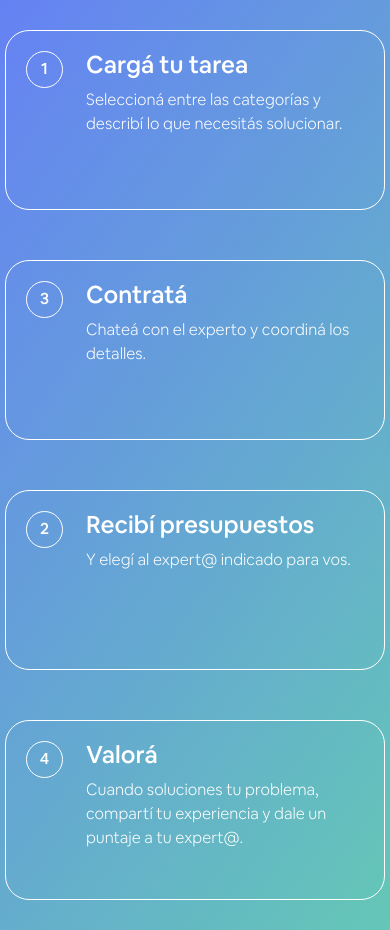
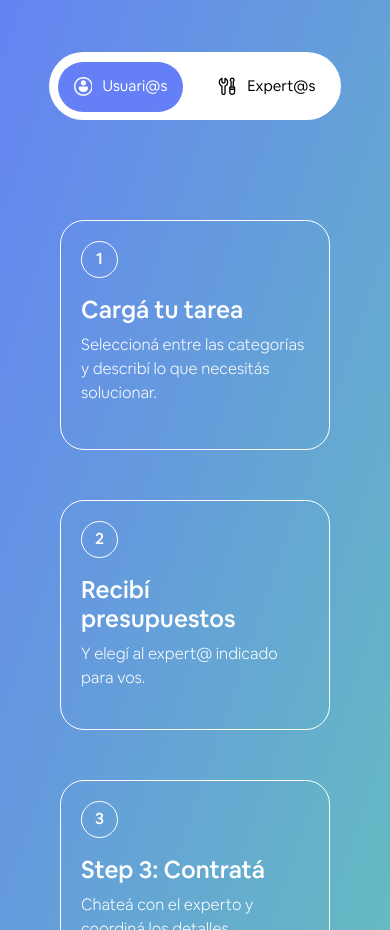
Before and after one commit to pascualmanuel/mannoapp, a React (Create React App) app: page / in a window 390 px wide. Shown: the part 1070-2000 px from the top of the page. Built offline with nearby package versions, Linux system fonts and the light colour scheme.

Commit message:
Tabs Component responsive

```diff
--- a/src/Components/ComoFuncionaExperto.js
+++ b/src/Components/ComoFuncionaExperto.js
@@ -58,7 +58,7 @@ function ComoFuncionaExperto() {
               onMouseLeave={() => setBgColour(Step1)}
             >
               <div className="bullet-hiw">1</div>
-              <section style={{marginLeft: "60px"}}>
+              <section className="step-cont-section">
                 <h3 className="title-hiw"> Busca lroem</h3>
                 <p className="text-hiw">
                   Seleccioná entre las categorías y describí lo que necesitás
@@ -77,13 +77,24 @@ function ComoFuncionaExperto() {
               onMouseEnter={() => setBgColour(Step2)}
               onMouseLeave={() => setBgColour(Step2)}
             >
-              <div className="bullet-hiw">3</div>
+              <div className="bullet-hiw">
+                <span className="desktop-bullet">3</span>
+                <span className="mobile-bullet">2</span>
+              </div>
 
-              <section style={{marginLeft: "60px"}}>
-                <h3 className="title-hiw"> Recibi</h3>
+              <section className="step-cont-section">
+                <span className="mobile-bullet">
+                  <h3 className="title-hiw"> Step 2: Recibí presupuestos</h3>
+                  <p className="text-hiw">
+                    Y elegí al expert@ indicado para vos.
+                  </p>
+                </span>
+                <span className="desktop-bullet">
+                  <h3 className="title-hiw"> Step 3: Contratá</h3>
                   <p className="text-hiw">
                     Chateá con el experto y coordiná los detalles.
                   </p>
+                </span>
               </section>
             </div>
           </div>
@@ -101,12 +112,23 @@ function ComoFuncionaExperto() {
               onMouseEnter={() => setBgColour(Step3)}
               onMouseLeave={() => setBgColour(Step3)}
             >
-              <div className="bullet-hiw">2</div>
-              <section style={{marginLeft: "60px"}}>
-                <h3 className="title-hiw"> Presupuestá</h3>
+              <div className="bullet-hiw">
+                <span className="desktop-bullet">2</span>
+                <span className="mobile-bullet">3</span>
+              </div>
+              <section className="step-cont-section">
+                <span className="desktop-bullet">
+                  <h3 className="title-hiw"> Step 2: Recibí presupuestos</h3>
                   <p className="text-hiw">
                     Y elegí al expert@ indicado para vos.
                   </p>
+                </span>
+                <span className="mobile-bullet">
+                  <h3 className="title-hiw"> Step 3: Contratá</h3>
+                  <p className="text-hiw">
+                    Chateá con el experto y coordiná los detalles.
+                  </p>
+                </span>
               </section>
             </div>
           </div>
@@ -121,7 +143,7 @@ function ComoFuncionaExperto() {
               onMouseLeave={() => setBgColour(Step4)}
             >
               <div className="bullet-hiw">4</div>
-              <section style={{marginLeft: "60px"}}>
+              <section className="step-cont-section">
                 <h3 className="title-hiw"> Recibi el dinero</h3>
                 <p className="text-hiw">
                   Cuando soluciones tu problema, compartí tu experiencia y dale
--- a/src/Components/ComoFuncionaUsuario.js
+++ b/src/Components/ComoFuncionaUsuario.js
@@ -43,7 +43,7 @@ function ComoFuncionaUsuario() {
               onMouseLeave={() => setBgColour(Step1)}
             >
               <div className="bullet-hiw">1</div>
-              <section style={{marginLeft: "60px"}}>
+              <section className="step-cont-section">
                 <h3 className="title-hiw"> Cargá tu tarea</h3>
                 <p className="text-hiw">
                   Seleccioná entre las categorías y describí lo que necesitás
@@ -57,13 +57,24 @@ function ComoFuncionaUsuario() {
                 onMouseEnter={() => setBgColour(Step3)}
                 onMouseLeave={() => setBgColour(Step3)}
               >
-                <div className="bullet-hiw">3</div>
+                <div className="bullet-hiw">
+                  <span className="desktop-bullet">3</span>
+                  <span className="mobile-bullet">2</span>
+                </div>
 
-                <section style={{marginLeft: "60px"}}>
-                  <h3 className="title-hiw"> Contratá</h3>
+                <section className="step-cont-section">
+                  <span className="mobile-bullet">
+                    <h3 className="title-hiw"> Recibí presupuestos</h3>
+                    <p className="text-hiw">
+                      Y elegí al expert@ indicado para vos.
+                    </p>
+                  </span>
+                  <span className="desktop-bullet">
+                    <h3 className="title-hiw">Contratá</h3>
                     <p className="text-hiw">
                       Chateá con el experto y coordiná los detalles.
                     </p>
+                  </span>
                 </section>
               </div>
             </div>
@@ -75,12 +86,23 @@ function ComoFuncionaUsuario() {
               onMouseEnter={() => setBgColour(Step2)}
               onMouseLeave={() => setBgColour(Step2)}
             >
-              <div className="bullet-hiw">2</div>
-              <section style={{marginLeft: "60px"}}>
-                <h3 className="title-hiw"> Recibí presupuestos</h3>
+              <div className="bullet-hiw">
+                <span className="desktop-bullet">2</span>
+                <span className="mobile-bullet">3</span>
+              </div>
+              <section className="step-cont-section">
+                <span className="desktop-bullet">
+                  <h3 className="title-hiw">Recibí presupuestos</h3>
                   <p className="text-hiw">
                     Y elegí al expert@ indicado para vos.
                   </p>
+                </span>
+                <span className="mobile-bullet">
+                  <h3 className="title-hiw"> Step 3: Contratá</h3>
+                  <p className="text-hiw">
+                    Chateá con el experto y coordiná los detalles.
+                  </p>
+                </span>
               </section>
             </div>
             <div
@@ -89,11 +111,11 @@ function ComoFuncionaUsuario() {
               onMouseLeave={() => setBgColour(Step4)}
             >
               <div className="bullet-hiw">4</div>
-              <section style={{marginLeft: "60px"}}>
+              <section className="step-cont-section">
                 <h3 className="title-hiw"> Valorá</h3>
                 <p className="text-hiw">
-                  Cuando soluciones tu problema, compartí tu experiencia y dale
-                  un puntaje a tu expert@.
+                  Cuando soluciones tu problema, compartí tu experiencia
+                  poniéndole un puntaje a tu expert@.
                 </p>
               </section>
             </div>
--- a/src/Components/Tabs/TabsComp.js
+++ b/src/Components/Tabs/TabsComp.js
@@ -28,6 +28,7 @@ function TabsComp() {
     <>
       <div className="full-container-hiw">
         <div className="content-hiw-flex">
+        <div className="hr-hiw"></div>
           <h2 className="h2-hiw">¿Cómo Funciona?</h2>
           <Tabs fill transition={false}>
             <Tab
--- a/src/index.css
+++ b/src/index.css
@@ -291,13 +291,14 @@ h2 {
   margin-top: 80px;
   /* z-index: -3; */
 }
-/*
+
 .fondo {
-  background: linear-gradient(-45deg, #ee7752, #e73c7e, #23a6d5, #23d5ab);
-  background-size: 400% 400%;
-  animation: gradient 15s ease infinite;
-  height: 100vh;
-} */
+  /* background: linear-gradient(-45deg, #ee7752, #e73c7e, #23a6d5, #23d5ab); */
+  /* background-size: 400% 400%; */
+  /* animation: gradient 15s ease infinite; */
+  /* height: 100vh; */
+  /* margin-bottom: 190px !important; */
+}
 
 @keyframes gradient {
   0% {
@@ -411,6 +412,9 @@ h2 {
   }
   .manno-header {
     display: none;
+  }
+  .fondo {
+    margin-bottom: 190px !important;
   }
   .br {
     display: none;
--- a/src/testing.css
+++ b/src/testing.css
@@ -260,7 +260,8 @@ hr {
   flex-direction: row;
 }
 .full-container-hiw {
-  background: linear-gradient(124.96deg, #657ff6 0.66%, #64d8a7 122.12%);
+  /* background: linear-gradient(124.96deg, #657ff6 0.66%, #64d8a7 122.12%); */
+  /* background: linear-gradient(rgba(101, 127, 246, 1), rgba(100, 216, 167, 1)); */
 }
 
 .bullet-hiw {
@@ -294,7 +295,7 @@ hr {
 .content-hiw-flex {
   display: flex;
   flex-direction: column;
-  /* background: linear-gradient(109deg, #657ff6 0.66%, #64d8a7 122.12%); */
+  background: linear-gradient(109deg, #657ff6 0.66%, #64d8a7 122.12%);
 }
 
 .h2-hiw {
@@ -303,6 +304,22 @@ hr {
   padding-top: 120px;
   align-self: start;
   /* align-self: center;  para mobile*/
+}
+
+.hr-hiw {
+  border-bottom: 1px solid #eeeeee !important;
+  width: 85%;
+  margin-top: 75px;
+  margin-bottom: -40px;
+  align-self: center !important;
+}
+
+.mobile-bullet {
+  display: none;
+}
+
+.step-cont-section {
+  margin-left: 60px;
 }
 @media (max-width: 800px) {
   .h2-hiw {
@@ -316,9 +333,26 @@ hr {
   }
 }
 
-@media (max-width: 850px) {
+@media (max-width: 560px) {
   .container-hiw {
     flex-direction: column;
+  }
+  .desktop-bullet {
+    display: none;
+  }
+  .hr-hiw {
+    display: none;
+  }
+}
+/* @media screen and (min-width: 850px) {
+  .mobile-bullet {
+    display: inline !important;
+  }
+} */
+
+@media (max-width: 560px) {
+  .mobile-bullet {
+    display: block !important;
   }
 }
 
@@ -329,6 +363,12 @@ hr {
   .step-cont-hiw {
     border: white solid 1px;
     border-radius: 24px;
+    width: 270px;
+    height: 230px;
+  }
+  .step-cont-section {
+    margin-left: 0px;
+    margin-top: 55px;
   }
 }
 /* .step-cont-hiw:active {
```
Lines whose indentation alone changed are shown as unchanged.
